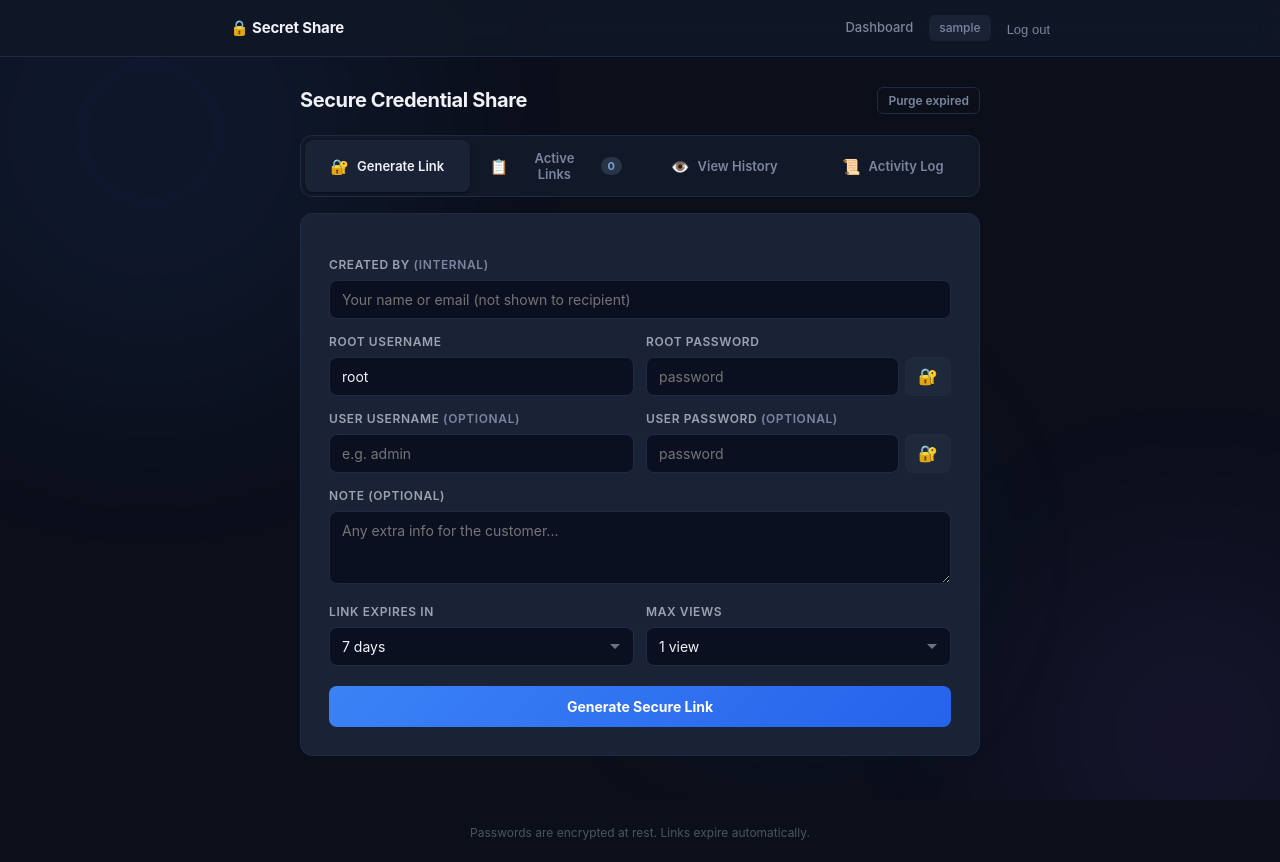
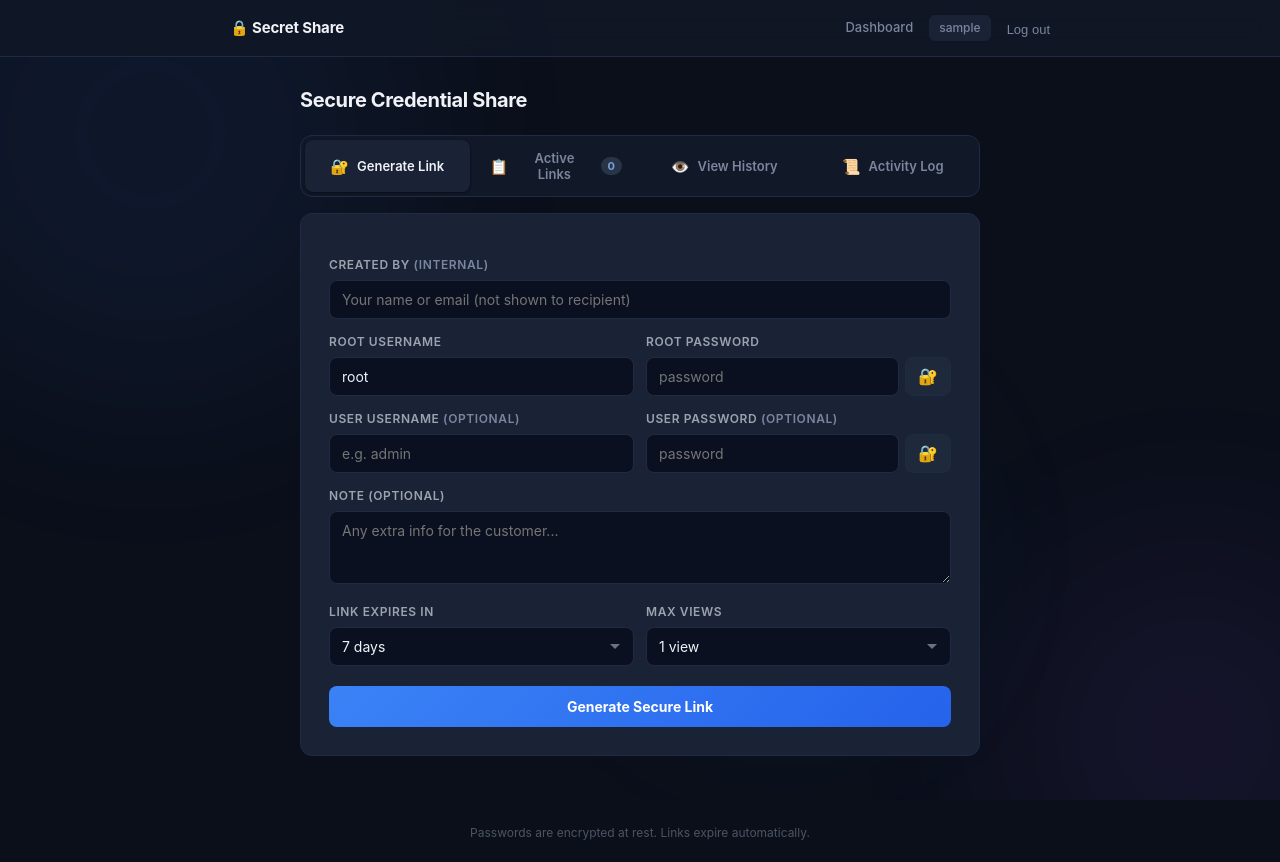
Before and after one commit to remolaan/secret-sharing, a Flask app: page /dashboard in a window 1280 px wide. Run offline with Flask 3, Linux system fonts and the light colour scheme; the visitor is signed in with stand-in values (Sample User, id 1); data that the repository does not hold is empty; parts of the project's set-up code (start-up, migrations or seed data) failed here and were passed over.

Commit message:
Remove Purge expired button and cleanup route

```diff
--- a/app.py
+++ b/app.py
@@ -384,15 +384,6 @@
     return redirect(url_for("dashboard"))
 
 
-@app.route("/secrets/cleanup", methods=["POST"])
-@login_required
-def cleanup_now():
-    validate_csrf()
-    purge_expired()
-    flash("Expired links purged.", "success")
-    return redirect(url_for("dashboard"))
-
-
 # ---------------------------------------------------------------------------
 # Client-facing reveal flow (no login -- gated by the token + explicit
 # consent instead). GET never consumes a view, so link-scanners/email
--- a/templates/dashboard.html
+++ b/templates/dashboard.html
@@ -4,12 +4,6 @@
 <div class="dash-wrap">
   <div class="dash-header">
     <h1>Secure Credential Share</h1>
-    <div class="dash-actions">
-      <form method="post" action="{{ url_for('cleanup_now') }}" class="inline-form">
-        <input type="hidden" name="csrf_token" value="{{ csrf_token() }}">
-        <button type="submit" class="btn btn-ghost btn-sm">Purge expired</button>
-      </form>
-    </div>
   </div>
 
   <div class="tabs-bar">
```
